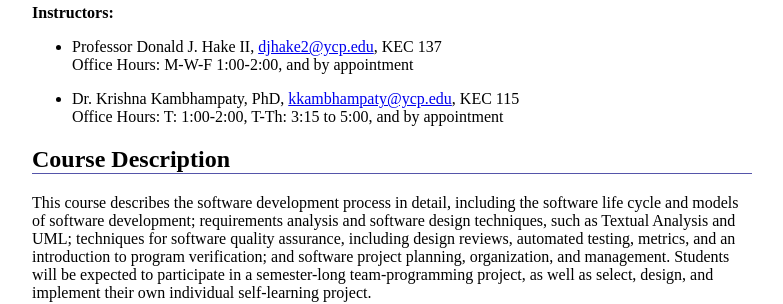
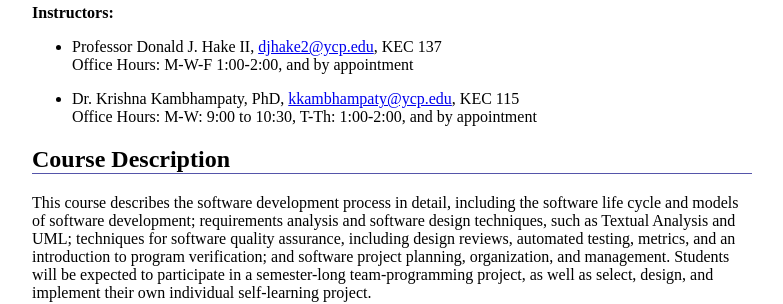
Before and after one commit to ycpcs/cs320-spring2022, a Jekyll site: the page built from syllabus.md, in a window 1280 px wide and 900 px high. Shown: the part 303-607 px from the top of the window, without its empty margins (248-1031 px from the left). Built offline with Jekyll 4.4.1, drawn with Linux system fonts in a browser that asks for light colours.

Commit message:
updated hours for Krishna - again

```diff
--- a/syllabus.md
+++ b/syllabus.md
@@ -20,7 +20,7 @@ CS 320 - Software Engineering and Design
 
 -   Professor Donald J. Hake II, <djhake2@ycp.edu>, KEC 137<br> Office Hours: M-W-F 1:00-2:00, and by appointment
 
--   Dr. Krishna Kambhampaty, PhD, <kkambhampaty@ycp.edu>, KEC 115<br> Office Hours: T: 1:00-2:00, T-Th: 3:15 to 5:00, and by appointment
+-   Dr. Krishna Kambhampaty, PhD, <kkambhampaty@ycp.edu>, KEC 115<br> Office Hours: M-W: 9:00 to 10:30, T-Th: 1:00-2:00, and by appointment
 
 Course Description
 ------------------
```
Also changed, not shown: 1 other file.
